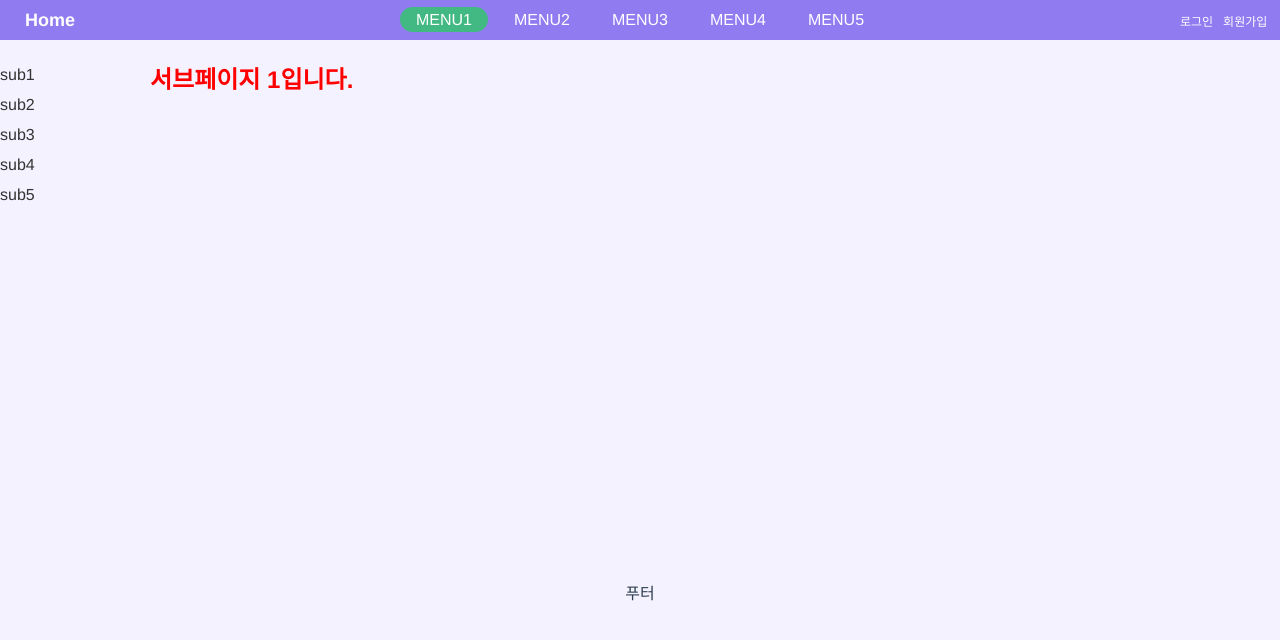
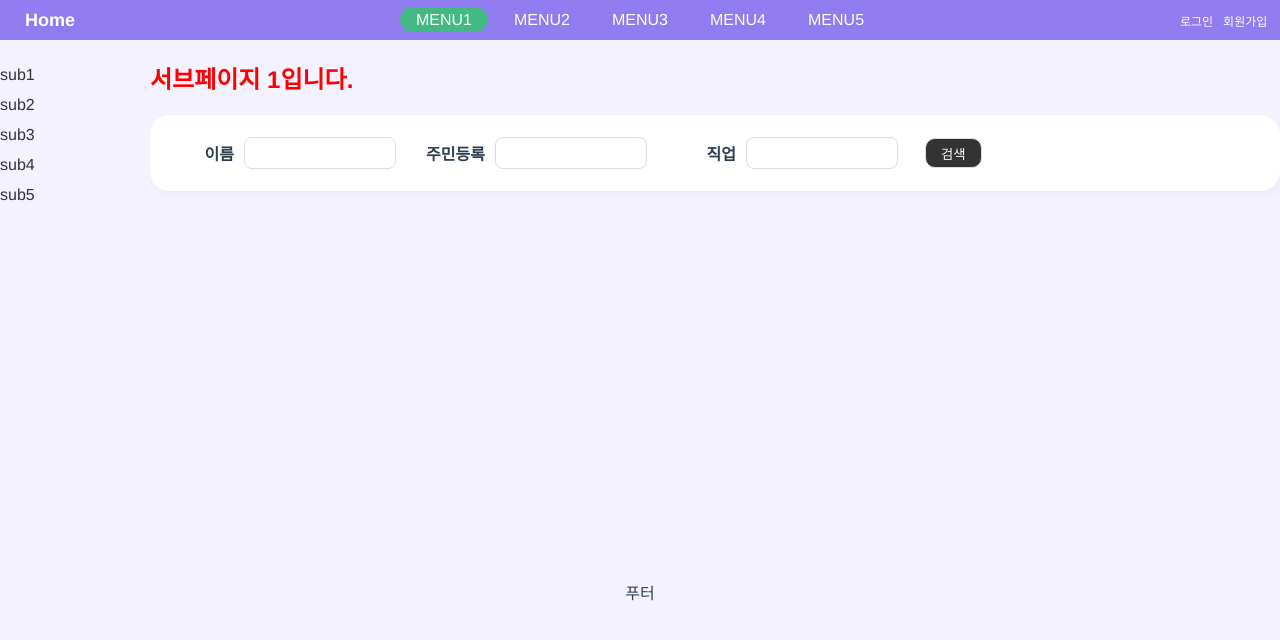
Before and after one commit to audrysla/kmk-vue, a Vue app: page /#/sub1 in a window 1280 px wide. Shown: the top 640 px of the page. Built offline with nearby package versions, Linux system fonts and the light colour scheme.

Commit message:
서브페이지

```diff
--- a/src/App.vue
+++ b/src/App.vue
@@ -29,6 +29,10 @@ export default {
   color: #2c3e50;
   h2{
     color:red;
+    margin-bottom:20px;
+  }
+  h3{
+    margin-bottom:20px;
   }
   #contents{
     margin:0 auto;
@@ -40,9 +44,6 @@ export default {
       min-height:500px;
       text-align:left;
     }
-    aside{
-      width:150px;
-    }
   }
 }
 </style>
--- a/src/components/Lnb.vue
+++ b/src/components/Lnb.vue
@@ -19,6 +19,7 @@ export default {
 <!-- Add "scoped" attribute to limit CSS to this component only -->
 <style lang="scss">
   aside{
+    width:150px;
     li{
       display: block;
       a{
--- a/src/page/Sub1.vue
+++ b/src/page/Sub1.vue
@@ -3,6 +3,30 @@
     <Lnb />
     <div class="subContent">
       <h2>서브페이지 1입니다.</h2>
+      <div class="searchBox">
+        <table>
+          <colgroup>
+            <col width="70"/>
+            <col width=""/>
+            <col width="70"/>
+            <col width=""/>
+            <col width="70"/>
+            <col width=""/>
+            <col width=""/>
+          </colgroup>
+          <tbody>
+            <tr>
+              <th>이름</th>
+              <td><input /></td>
+              <th>주민등록</th>
+              <td><input /></td>
+              <th>직업</th>
+              <td><input /></td>
+              <td><button>검색</button></td>
+            </tr>
+          </tbody>
+        </table>
+      </div>
     </div>
   </div>
 </template>
@@ -21,6 +45,45 @@ export default {
 <!-- Add "scoped" attribute to limit CSS to this component only -->
 <style lang="scss">
   #sub1{
-
+    .subContent{
+      flex:1;
+      .searchBox{
+        padding:20px;
+        background:#fff;
+        border-radius:20px;
+        box-shadow: 3px 4px 10px rgba(0,0,0,.03);
+        table{
+          th{
+            padding-right:8px;
+            white-space: nowrap;
+            text-align:right;
+          }
+          td{
+            padding-right:25px;
+            input{
+              height:30px;
+              border:1px solid #ddd;
+              border-radius:8px;
+              width:150px;
+            }
+            button{
+              border:1px solid #ddd;
+              background:#333;
+              color:#fff;
+              padding:0 15px;
+              height:30px;
+              border-radius:10px;
+              cursor:pointer;
+            }
+            button:hover{
+              background:linear-gradient(#aaaaaa, #333 40%);
+            }
+            button:active{
+              box-shadow:inset 0 5px 5px #aaa;
+            }
+          }
+        }
+      }
+    }
   }
 </style>
```
